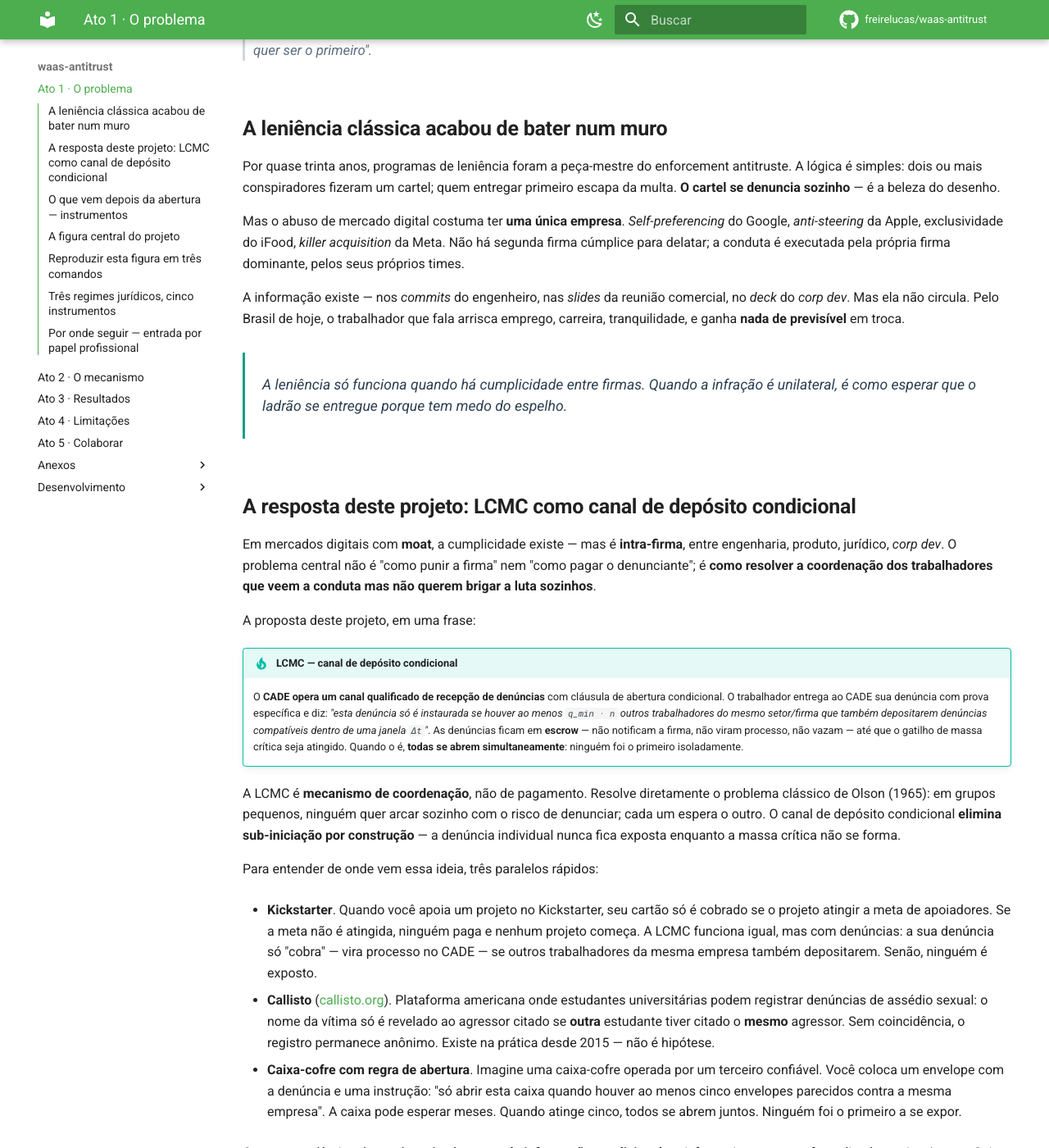
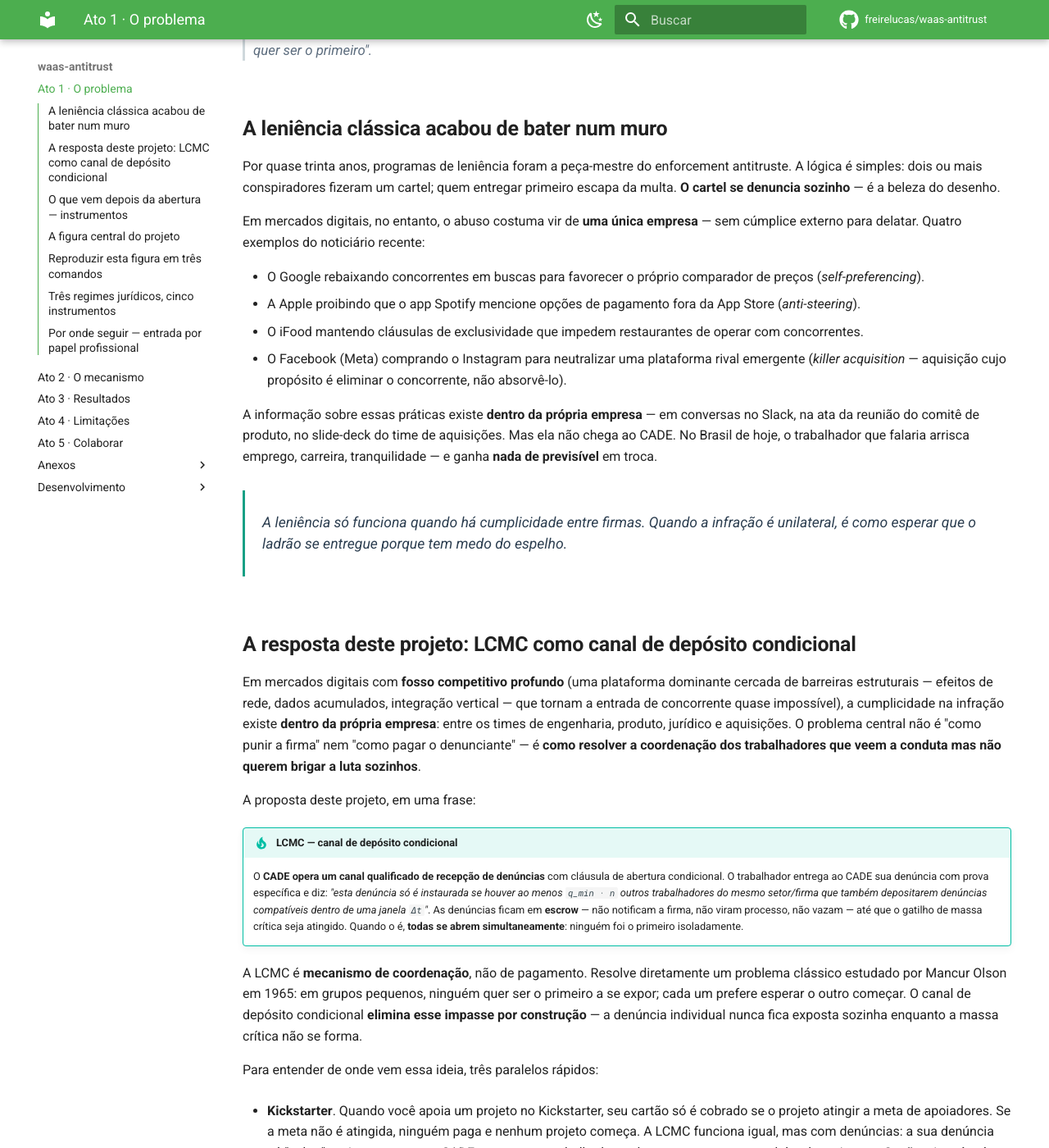
Before and after one commit to freirelucas/waas-antitrust, an MkDocs documentation site: the page built from docs/index.md, in a window 1280 px wide and 1400 px high, scrolled down 236 px. Shown: the whole window at 82% size. Built offline with MkDocs 1.6.1 and Material for MkDocs 9.7.7, drawn with Linux system fonts in a browser that asks for light colours; comment, search, counter and statistics services are not loaded; some of the changed text lies outside the part shown.

Commit message:
docs(index): segunda passada anti-hermetismo no Ato 1
Resposta direta ao feedback "ainda tem documentação de ideia lá na
página". Os anglicismos e jargões pedagogicamente custosos foram
suavizados na primeira ocorrência:

- L11 (3 condutas digitais): self-preferencing, anti-steering, killer
  acquisition agora têm definição inline em prosa explicativa, com 4
  bullets de casos concretos (Google buscas, Apple App Store, iFood
  cláusulas exclusividade, Meta/Instagram) cada um anotado entre
  parênteses. Antes era lista colada de jargão sem amparo.
- L13 ("commits/slides/decks/corp dev"): substituído por "conversas
  no Slack, ata de reunião do comitê de produto, slide-deck do time
  de aquisições" — termos do cotidiano corporativo BR.
- L21 ("moat"): substituído por "fosso competitivo profundo" com
  definição inline (efeitos de rede, dados, integração vertical).
- L29 ("sub-iniciação por construção"): substituído por "elimina esse
  impasse por construção" — termo cunhado pelo autor sai sem perda
  de precisão.
- L43 (TCC/Art. 85/86/45/dosimetria): cada artigo ganha glosa inline.
  TCC = "Termo de Compromisso de Cessação — espécie de acordo em
  que a firma admite cessar a conduta em troca de redução da multa";
  dosimetria explicada como "jargão jurídico = critérios para calcular
  a multa final".
- L55 (F6): substituído por "risco de o Judiciário anular essa
  Resolução depois — que o projeto chama de falsificador F6 e analisa
  em detalhe no Ato 4 · Limitações" + link de remissão.

Gates: mkdocs --strict ok; 341 testes verdes.

```diff
--- a/docs/index.md
+++ b/docs/index.md
@@ -8,9 +8,14 @@
 
 Por quase trinta anos, programas de leniência foram a peça-mestre do enforcement antitruste. A lógica é simples: dois ou mais conspiradores fizeram um cartel; quem entregar primeiro escapa da multa. **O cartel se denuncia sozinho** — é a beleza do desenho.
 
-Mas o abuso de mercado digital costuma ter **uma única empresa**. *Self-preferencing* do Google, *anti-steering* da Apple, exclusividade do iFood, *killer acquisition* da Meta. Não há segunda firma cúmplice para delatar; a conduta é executada pela própria firma dominante, pelos seus próprios times.
+Em mercados digitais, no entanto, o abuso costuma vir de **uma única empresa** — sem cúmplice externo para delatar. Quatro exemplos do noticiário recente:
 
-A informação existe — nos *commits* do engenheiro, nas *slides* da reunião comercial, no *deck* do *corp dev*. Mas ela não circula. Pelo Brasil de hoje, o trabalhador que fala arrisca emprego, carreira, tranquilidade, e ganha **nada de previsível** em troca.
+- O Google rebaixando concorrentes em buscas para favorecer o próprio comparador de preços (*self-preferencing*).
+- A Apple proibindo que o app Spotify mencione opções de pagamento fora da App Store (*anti-steering*).
+- O iFood mantendo cláusulas de exclusividade que impedem restaurantes de operar com concorrentes.
+- O Facebook (Meta) comprando o Instagram para neutralizar uma plataforma rival emergente (*killer acquisition* — aquisição cujo propósito é eliminar o concorrente, não absorvê-lo).
+
+A informação sobre essas práticas existe **dentro da própria empresa** — em conversas no Slack, na ata da reunião do comitê de produto, no slide-deck do time de aquisições. Mas ela não chega ao CADE. No Brasil de hoje, o trabalhador que falaria arrisca emprego, carreira, tranquilidade — e ganha **nada de previsível** em troca.
 
 <div class="pull-quote" markdown>
 A leniência só funciona quando há cumplicidade entre firmas. Quando a infração é unilateral, é como esperar que o ladrão se entregue porque tem medo do espelho.
@@ -18,7 +23,7 @@ A leniência só funciona quando há cumplicidade entre firmas. Quando a infraç
 
 ## A resposta deste projeto: LCMC como canal de depósito condicional
 
-Em mercados digitais com **moat**, a cumplicidade existe — mas é **intra-firma**, entre engenharia, produto, jurídico, *corp dev*. O problema central não é "como punir a firma" nem "como pagar o denunciante"; é **como resolver a coordenação dos trabalhadores que veem a conduta mas não querem brigar a luta sozinhos**.
+Em mercados digitais com **fosso competitivo profundo** (uma plataforma dominante cercada de barreiras estruturais — efeitos de rede, dados acumulados, integração vertical — que tornam a entrada de concorrente quase impossível), a cumplicidade na infração existe **dentro da própria empresa**: entre os times de engenharia, produto, jurídico e aquisições. O problema central não é "como punir a firma" nem "como pagar o denunciante" — é **como resolver a coordenação dos trabalhadores que veem a conduta mas não querem brigar a luta sozinhos**.
 
 A proposta deste projeto, em uma frase:
 
@@ -26,7 +31,7 @@ A proposta deste projeto, em uma frase:
 
     O **CADE opera um canal qualificado de recepção de denúncias** com cláusula de abertura condicional. O trabalhador entrega ao CADE sua denúncia com prova específica e diz: *"esta denúncia só é instaurada se houver ao menos `q_min · n` outros trabalhadores do mesmo setor/firma que também depositarem denúncias compatíveis dentro de uma janela `Δt`"*. As denúncias ficam em **escrow** — não notificam a firma, não viram processo, não vazam — até que o gatilho de massa crítica seja atingido. Quando o é, **todas se abrem simultaneamente**: ninguém foi o primeiro isoladamente.
 
-A LCMC é **mecanismo de coordenação**, não de pagamento. Resolve diretamente o problema clássico de Olson (1965): em grupos pequenos, ninguém quer arcar sozinho com o risco de denunciar; cada um espera o outro. O canal de depósito condicional **elimina sub-iniciação por construção** — a denúncia individual nunca fica exposta enquanto a massa crítica não se forma.
+A LCMC é **mecanismo de coordenação**, não de pagamento. Resolve diretamente um problema clássico estudado por Mancur Olson em 1965: em grupos pequenos, ninguém quer ser o primeiro a se expor; cada um prefere esperar o outro começar. O canal de depósito condicional **elimina esse impasse por construção** — a denúncia individual nunca fica exposta sozinha enquanto a massa crítica não se forma.
 
 Para entender de onde vem essa ideia, três paralelos rápidos:
 
@@ -40,7 +45,7 @@ O nome acadêmico desse desenho é **escrow de informação condicional** ou *in
 
 ## O que vem depois da abertura — instrumentos
 
-Quando o canal abre (massa crítica atingida), o procedimento administrativo se instaura: a firma é notificada com prova qualificada e coletiva; o CADE conduz a investigação; eventualmente assina TCC ou aplica multa. Esta parte usa o ferramental jurídico **já existente** — Art. 85 (TCC), Art. 86 (leniência), Art. 45 (dosimetria).
+Quando o canal abre (massa crítica atingida), o procedimento administrativo se instaura: a firma é notificada com prova qualificada e coletiva; o CADE conduz a investigação; eventualmente assina um **TCC** (Termo de Compromisso de Cessação — espécie de acordo em que a firma admite cessar a conduta em troca de redução da multa) ou aplica a multa cheia. Esta parte usa o ferramental jurídico **já existente** na Lei 12.529/2011 — Art. 85 (regras do TCC), Art. 86 (leniência clássica para cartéis), Art. 45 (critérios para calcular a multa final, em jargão jurídico "dosimetria").
 
 **Os instrumentos monetários abaixo são incrementos** ao canal — aumentam a probabilidade de adesão, não são o mecanismo central. Sem nenhum deles, o canal ainda funciona; com eles, opera com taxas de adesão maiores.
 
@@ -52,7 +57,7 @@ Quando o canal abre (massa crítica atingida), o procedimento administrativo se
 | **Leniência criminal individual** | Estado (não-persecução) | Trabalhador-partícipe | Pós-instauração (R23 stub) |
 | **Nenhum — só o canal** | — | — | O canal funciona pela coordenação per se |
 
-A linha **"Nenhum — só o canal"** é a configuração mais conservadora juridicamente: o canal exige apenas regulamentação por Resolução CADE de procedimento de recepção (Art. 4º, II e III da Lei 12.529 c/c Lei 9.784/99). Não cria categoria sancionatória nova; estrutura *como o CADE recebe* informação. O risco de anulação judicial (F6) cai materialmente.
+A linha **"Nenhum — só o canal"** é a configuração mais conservadora juridicamente: o canal exige apenas uma Resolução do CADE regulamentando o **procedimento de como receber denúncias condicionais** (com base no Art. 4º, II e III da Lei 12.529/2011 combinado com a Lei 9.784/99, que rege o processo administrativo federal). Não cria nova categoria de punição; apenas estrutura *como o CADE recebe* informação. O risco de o Judiciário anular essa Resolução depois — que o projeto chama de **falsificador F6** e analisa em detalhe no [Ato 4 · Limitações](limitacoes.md) — cai materialmente.
 
 ## A figura central do projeto
 
```
